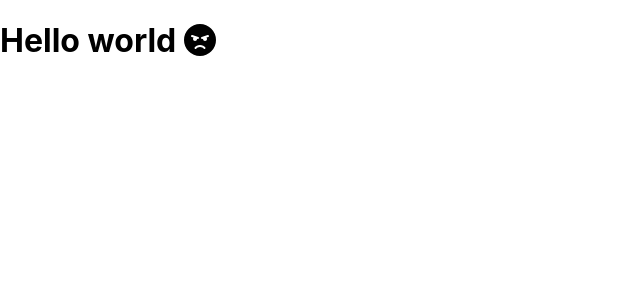
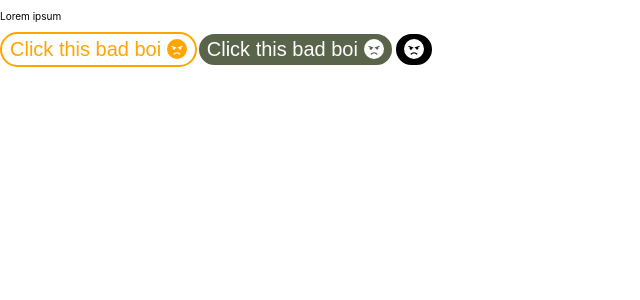
Before and after one commit to habiteam/habitea, a Next.js app: page / in a window 1280 px wide. Shown: the top 300 px of the page, without its empty margins (0-640 px from the left). Built offline with nearby package versions, Linux system fonts and the light colour scheme.

Commit message:
Fun with butts

```diff
--- a/app/layout.tsx
+++ b/app/layout.tsx
@@ -1,4 +1,4 @@
-import './globals.scss';
+import '../styles/globals.scss';
 import { config } from '@fortawesome/fontawesome-svg-core';
 import '@fortawesome/fontawesome-svg-core/styles.css';
 
--- a/app/page.tsx
+++ b/app/page.tsx
@@ -1,11 +1,24 @@
 import { FontAwesomeIcon } from '@fortawesome/react-fontawesome';
 import { faFaceAngry } from '@fortawesome/free-solid-svg-icons';
+import Button from '../common/components/Button/Button';
 
 export default function Home() {
   return (
-    <h1>
-      Hello world&nbsp;
-      <FontAwesomeIcon icon={faFaceAngry} />
-    </h1>
+    <main>
+      <p>Lorem ipsum</p>
+      <Button fillType="outline" color="warning">
+        Click this bad boi&nbsp;
+        <FontAwesomeIcon icon={faFaceAngry}></FontAwesomeIcon>
+      </Button>
+
+      <Button fillType="filled" color="primary">
+        Click this bad boi&nbsp;
+        <FontAwesomeIcon icon={faFaceAngry}></FontAwesomeIcon>
+      </Button>
+
+      <Button fillType="filled">
+        <FontAwesomeIcon icon={faFaceAngry}></FontAwesomeIcon>
+      </Button>
+    </main>
   );
 }
--- /dev/null
+++ b/common/components/Button/Button.module.scss
@@ -0,0 +1,42 @@
+@import '../../../styles/colors.module.scss';
+
+.button {
+  padding: 4px 8px;
+  font-size: 2rem;
+  background: none;
+  color: white;
+  border: 2px solid;
+  border-radius: 24px;
+  transition: all 400ms;
+  &:active {
+    border-radius: 8px; //todo
+  }
+  &:hover {
+    cursor: pointer;
+  }
+}
+
+$colors: (
+  'primary': $color-primary,
+  'danger': $color-danger,
+  'info': $color-info,
+  'success': $color-success,
+  'warning': $color-warning,
+  'default': black,
+);
+@each $k, $v in $colors {
+  .button--#{$k}.button--filled {
+    background-color: #{$v};
+    &:hover {
+      background-color: darken($v, 10%);
+    }
+  }
+  .button--#{$k}.button--outline {
+    border-color: #{$v};
+    color: #{$v};
+    &:hover {
+      background-color: #{$v};
+      color: white;
+    }
+  }
+}
--- /dev/null
+++ b/common/components/Button/Button.tsx
@@ -0,0 +1,23 @@
+import styles from './Button.module.scss';
+import { ButtonPropSchema } from './Button.schema';
+
+/**
+ * TODO onClick
+ * TODO disabled
+ * TODO default :hover
+ *
+ * @param props
+ * @returns
+ */
+export default function Button(props: ButtonPropSchema) {
+  return (
+    <button
+      className={`${styles.button}
+         ${styles[`button--${props.color ?? 'default'}`]}
+         ${styles[`button--${props.fillType}`]}
+         `}
+    >
+      {props.children}
+    </button>
+  );
+}
--- /dev/null
+++ b/common/constants/Color.ts
@@ -0,0 +1 @@
+export type Color = 'primary' | 'success' | 'info' | 'default' | 'warning' | 'danger';
--- /dev/null
+++ b/styles/colors.module.scss
@@ -0,0 +1,14 @@
+$color-primary: #59644b;
+$color-danger: indianred;
+$color-warning: orange;
+$color-info: dodgerblue;
+$color-success: limegreen;
+
+:export {
+  primary: $color-primary;
+  danger: $color-danger;
+  warning: $color-warning;
+  info: $color-info;
+  success: $color-success;
+  default: black;
+}
--- a/app/globals.scss
+++ b/styles/globals.scss
@@ -4,6 +4,7 @@ body {
   margin: 0;
   font-family: -apple-system, BlinkMacSystemFont, Segoe UI, Roboto, Oxygen,
     Ubuntu, Cantarell, Fira Sans, Droid Sans, Helvetica Neue, sans-serif;
+  font-size: 10px;
 }
 
 a {
```
Also changed, not shown: common/components/Button/Button.schema.ts (added, +10 -0 lines).
